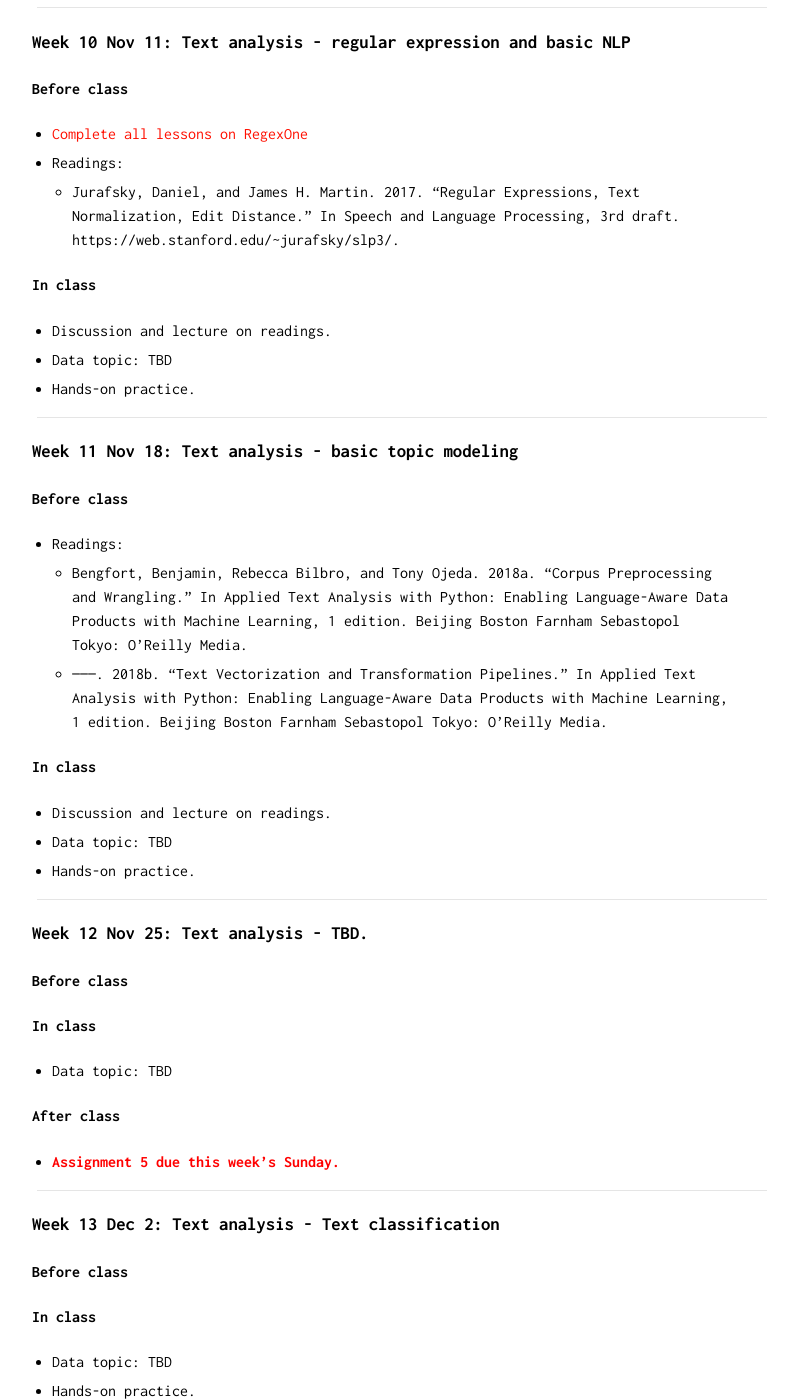
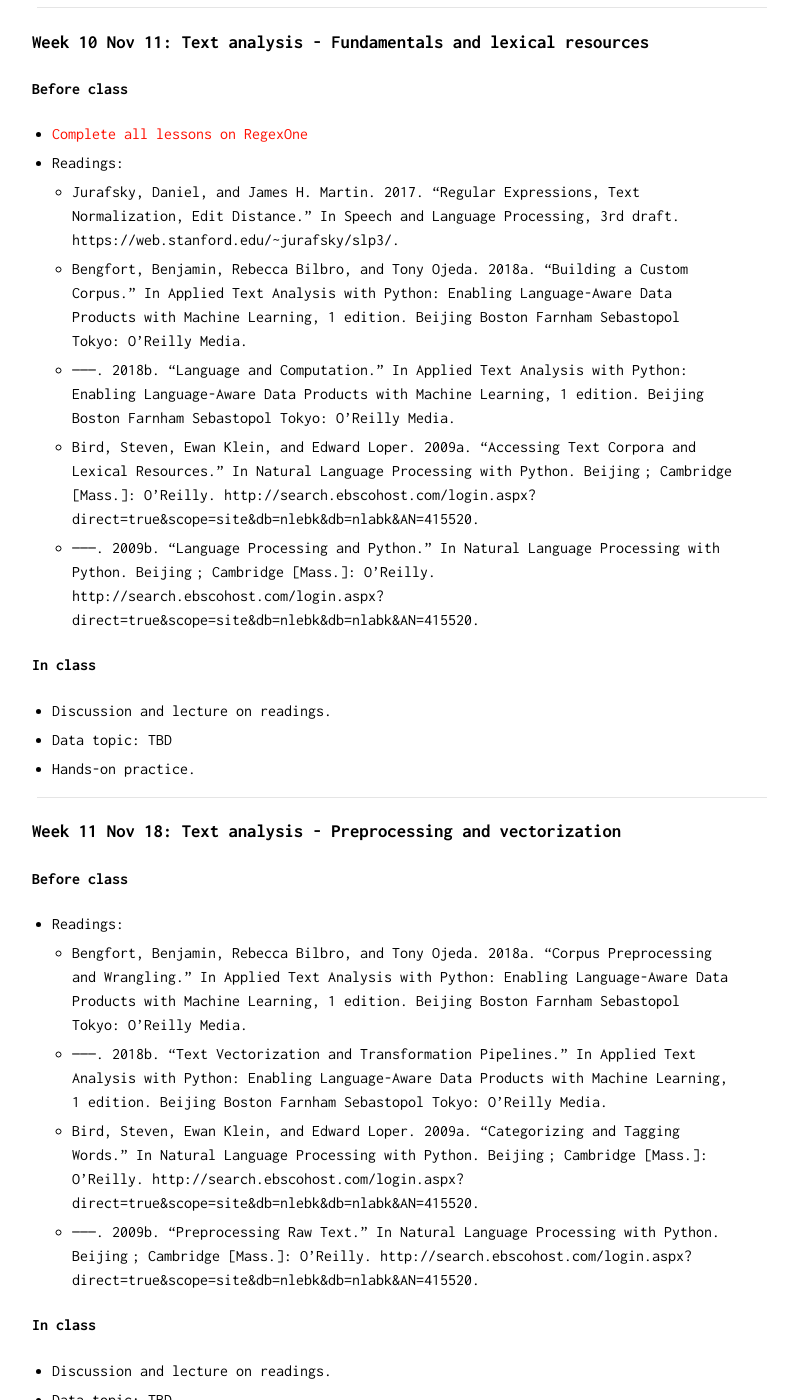
Before and after one commit to Xinjian-Paul-Li/open_data, a Jekyll site: the page built from docs/course_schedule.md, in a window 1280 px wide and 1400 px high, scrolled down 5299 px. Shown: the whole window, without its empty margins (238-1036 px from the left). Built offline with Jekyll 4.4.1, drawn with Linux system fonts in a browser that asks for light colours; our own code applies the rules of GitHub Pages for plain Markdown files; some of the changed text lies outside the part shown.

Commit message:
update course

```diff
--- a/docs/course_schedule.md
+++ b/docs/course_schedule.md
@@ -18,10 +18,10 @@ Network analysis in social sciences
 
 Text analysis in social sciences
 
-- [Week 10 Nov 11: Text analysis - regular expression and basic NLP (TBD)](#w10)
-- [Week 11 Nov 18: Text analysis - basic topic modeling (TBD)](#w11)
-- [Week 12 Nov 25: Text analysis - (TBD)](#w12)
-- [Week 13 Dec 2: Text analysis - Text classification (TBD)](#w13)
+- [Week 10 Nov 11: Text analysis - Fundamentals and lexical resources (TBD)](#w10)
+- [Week 11 Nov 18: Text analysis - Preprocessing and vectorization (TBD)](#w11)
+- [Week 12 Nov 25: Text analysis - Classification (TBD)](#w12)
+- [Week 13 Dec 2: Text analysis - Context aware and relation extraction (TBD)](#w13)
 - [Week 14 Dec 9: Text analysis - Example social science studies (TBD)](#w14)
 
 [Reading Materials on Google Drive](#)
@@ -175,11 +175,16 @@ Text analysis in social sciences
 
 
 ---
-### <a name="w10"></a> Week 10 Nov 11: Text analysis - regular expression and basic NLP
+### <a name="w10"></a> Week 10 Nov 11: Text analysis - Fundamentals and lexical resources
 #### Before class
 - [Complete all lessons on RegexOne](https://regexone.com/)
 - Readings:
 	- Jurafsky, Daniel, and James H. Martin. 2017. “Regular Expressions, Text Normalization, Edit Distance.” In Speech and Language Processing, 3rd draft. https://web.stanford.edu/~jurafsky/slp3/.
+	- Bengfort, Benjamin, Rebecca Bilbro, and Tony Ojeda. 2018a. “Building a Custom Corpus.” In Applied Text Analysis with Python: Enabling Language-Aware Data Products with Machine Learning, 1 edition. Beijing Boston Farnham Sebastopol Tokyo: O’Reilly Media.
+	- ———. 2018b. “Language and Computation.” In Applied Text Analysis with Python: Enabling Language-Aware Data Products with Machine Learning, 1 edition. Beijing Boston Farnham Sebastopol Tokyo: O’Reilly Media.
+	- Bird, Steven, Ewan Klein, and Edward Loper. 2009a. “Accessing Text Corpora and Lexical Resources.” In Natural Language Processing with Python. Beijing ; Cambridge [Mass.]: O’Reilly. http://search.ebscohost.com/login.aspx?direct=true&scope=site&db=nlebk&db=nlabk&AN=415520.
+	- ———. 2009b. “Language Processing and Python.” In Natural Language Processing with Python. Beijing ; Cambridge [Mass.]: O’Reilly. http://search.ebscohost.com/login.aspx?direct=true&scope=site&db=nlebk&db=nlabk&AN=415520.
+
 
 #### In class
 - Discussion and lecture on readings.
@@ -188,11 +193,14 @@ Text analysis in social sciences
 
 
 ---
-### <a name="w11"></a> Week 11 Nov 18: Text analysis - basic topic modeling
+### <a name="w11"></a> Week 11 Nov 18: Text analysis - Preprocessing and vectorization
+
 #### Before class
 - Readings:
 	- Bengfort, Benjamin, Rebecca Bilbro, and Tony Ojeda. 2018a. “Corpus Preprocessing and Wrangling.” In Applied Text Analysis with Python: Enabling Language-Aware Data Products with Machine Learning, 1 edition. Beijing Boston Farnham Sebastopol Tokyo: O’Reilly Media.
 	- ———. 2018b. “Text Vectorization and Transformation Pipelines.” In Applied Text Analysis with Python: Enabling Language-Aware Data Products with Machine Learning, 1 edition. Beijing Boston Farnham Sebastopol Tokyo: O’Reilly Media.
+	- Bird, Steven, Ewan Klein, and Edward Loper. 2009a. “Categorizing and Tagging Words.” In Natural Language Processing with Python. Beijing ; Cambridge [Mass.]: O’Reilly. http://search.ebscohost.com/login.aspx?direct=true&scope=site&db=nlebk&db=nlabk&AN=415520.
+	- ———. 2009b. “Preprocessing Raw Text.” In Natural Language Processing with Python. Beijing ; Cambridge [Mass.]: O’Reilly. http://search.ebscohost.com/login.aspx?direct=true&scope=site&db=nlebk&db=nlabk&AN=415520.
 
 #### In class
 - Discussion and lecture on readings.
@@ -201,7 +209,7 @@ Text analysis in social sciences
 
 
 ---
-### <a name="w12"></a> Week 12 Nov 25: Text analysis - TBD.
+### <a name="w12"></a> Week 12 Nov 25: Text analysis - Classification
 #### Before class
 #### In class
 - Data topic: TBD
@@ -211,8 +219,13 @@ Text analysis in social sciences
 
 
 ---
-### <a name="w13"></a> Week 13 Dec 2: Text analysis - Text classification
+### <a name="w13"></a> Week 13 Dec 2: Text analysis - Context aware and relation extraction
+
 #### Before class
+- Readings:
+	- Bengfort, Benjamin, Rebecca Bilbro, and Tony Ojeda. 2018. “Context-Aware Text Analysis.” In Applied Text Analysis with Python: Enabling Language-Aware Data Products with Machine Learning, 1 edition. Beijing Boston Farnham Sebastopol Tokyo: O’Reilly Media.
+	- Bengfort, Benjamin, Rebecca Bilbro, and Tony Ojeda. 2018. “Graph Analysis of Text.” In Applied Text Analysis with Python: Enabling Language-Aware Data Products with Machine Learning, 1 edition. Beijing Boston Farnham Sebastopol Tokyo: O’Reilly Media.
+
 #### In class
 - Data topic: TBD
 - Hands-on practice.
```
